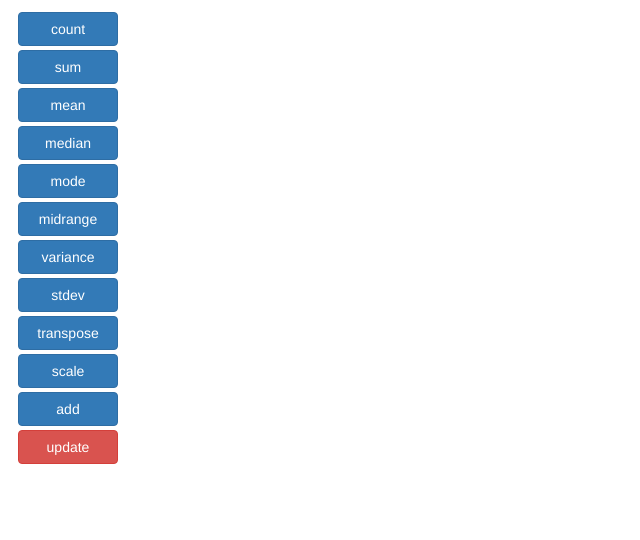
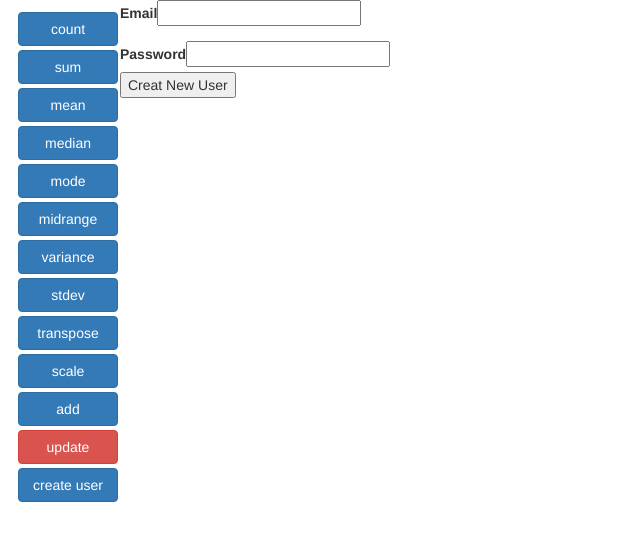
Before and after one commit to vokracko/PSIDI-Table-processor, a plain HTML site: page webapp/index.html in a window 1280 px wide. Shown: the whole page, without its empty margins (0-640 px from the left). Drawn offline with nearby package versions, Linux system fonts and the light colour scheme; no server answers.

Commit message:
create a user ref #11

```diff
--- a/webapp/client.js
+++ b/webapp/client.js
@@ -102,4 +102,105 @@ class Client {
 	flashMessage(text, type) {
 		this.renderer.flashMessage(text, type);
 	}
+
+
+	createLoginForm(){
+
+		var x = document.getElementById("formNewUser");
+		var createform = document.createElement('form'); // Create New Element Form
+
+		var label1=document.createElement("label");
+		var label1Text=document.createTextNode("Email");
+		label1.appendChild(label1Text);
+
+
+		var inputEmail= document.createElement("input");
+		inputEmail.setAttribute("name", "email");
+		inputEmail.setAttribute("type", "text");
+		inputEmail.setAttribute("id", "emailid");
+
+		label1.appendChild(inputEmail);
+
+
+		var xpto= document.createElement("div");//for change line
+		var xptop=document.createElement("p");
+		xpto.appendChild(xptop);
+
+		createform.appendChild(label1);
+		createform.appendChild(xpto);
+
+
+		var label2=document.createElement("label");
+		var label2Text=document.createTextNode("Password");
+		label2.appendChild(label2Text);
+
+
+		var inputPassword= document.createElement("input");
+		inputPassword.setAttribute("name", "password");
+		inputPassword.setAttribute("type", "password");
+		inputPassword.setAttribute("id", "passwordid")
+		label2.appendChild(inputPassword);
+		createform.appendChild(label2);
+
+		var xpto1= document.createElement("div");//for change line
+		var xptop1=document.createElement("p");
+		xpto.appendChild(xptop1);
+		createform.appendChild(xpto1);
+
+
+		var but=document.createElement("button");
+		but.setAttribute("type", "button");
+
+		//but.setAttribute("name", "login");
+		but.setAttribute("onclick", "client.createNewUser()");
+		var butText=document.createTextNode("Creat New User");
+
+		but.appendChild(butText);
+
+		createform.appendChild(but);
+
+		x.appendChild(createform);
+
+/*
+		<label>Email</label><input name="email" type="text" required><br>
+		<label>Password</label><input name="password" type="password" required><br>
+		<button name="login"   onclick="client.createNewUser()">Creat New User</button>
+
+ 		<button type="button" onclick="alert('Hello world!')">Click Me!</button>
+
+*/
+
+
+	}
+	createNewUser(){
+
+	console.log("=======================================");
+		var textEmail = document.getElementById("emailid").value;
+		var textPassword = document.getElementById("passwordid").value;
+
+		console.log(textEmail);
+		console.log(textPassword);
+
+		var data = [textEmail, textPassword];
+		this.sendRequest("post", "/user/", data, this.flashMessage.bind(this, "User created", "success"));
+
+/*
+		if(DbAdapter.userValidate( textEmail, textPassword,callback)){
+			DbAdapter.userCreate(textEmail, textPassword,callback);
+		}
+*/
+
+		//alert(textEmail);
+
+
+
+	}
+
+	/*
+	email
+	password
+	* - button create user -> shows form: (email, pass, pass repeat, submit button)
+	 - button login -> show client.createLoginForm
+	 - INSPIRATION: client.createLoginForm
+	* */
 }
--- a/webapp/index.html
+++ b/webapp/index.html
@@ -29,6 +29,18 @@
 			</form>
 			 -->
 		</div>
+
+	</div>
+	<div id="formNewUser" >
+
+
+		<!--
+        <form>
+            <label>Email</label><input name="email" type="text" required><br>
+            <label>Password</label><input name="password" type="password" required><br>
+            <button name="login"   onclick="client.createNewUser()">Creat New User</button>
+        </form>
+        -->
 	</div>
 
 	<script type="text/javascript">
@@ -56,6 +68,7 @@
 			// new Button("buttons", {text:"median"}, client.operation.bind(client, "median")),
 			// new Button("buttons", {text:"median"}, client.operation.bind(client, "median")),
 			// new Button("buttons", {text:"median"}, client.operation.bind(client, "median")),
+			new Button("buttons", {text:"create user", class: "btn-primary"}, client.createLoginForm()),
 		];
 
 		renderer.addItems(items);
--- a/worker/workersManager.js
+++ b/worker/workersManager.js
@@ -29,7 +29,7 @@ class workersManager{
     }
 
     sendToWorker(work){
-        var action = work.req.query.action;
+        var action = work.action;
         var scalar = work.scalar;
         var rows = work.rows;
         var self = this;
@@ -57,8 +57,8 @@ class workersManager{
 
     }
 
-        callworker(query, scalar, rows, res,req){
-            var work = {id: +new Date(), query: query, scalar: scalar, rows: rows, res: res, req: req};
+        callworker(action, scalar, rows, res,req){
+            var work = {id: +new Date(), action: action, scalar: scalar, rows: rows, res: res, req: req};
             // Store the work
             this.workersOther.push(work);
 
```
Also changed, not shown: service/service.js (+8 -0 lines).
